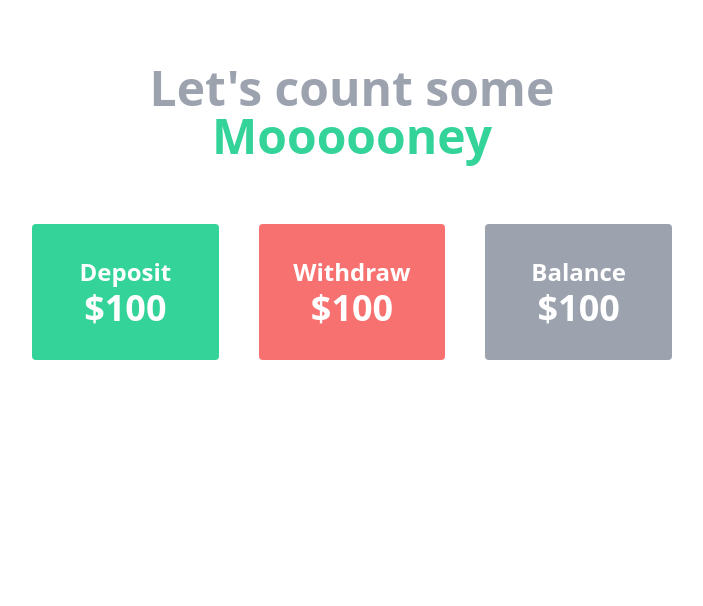
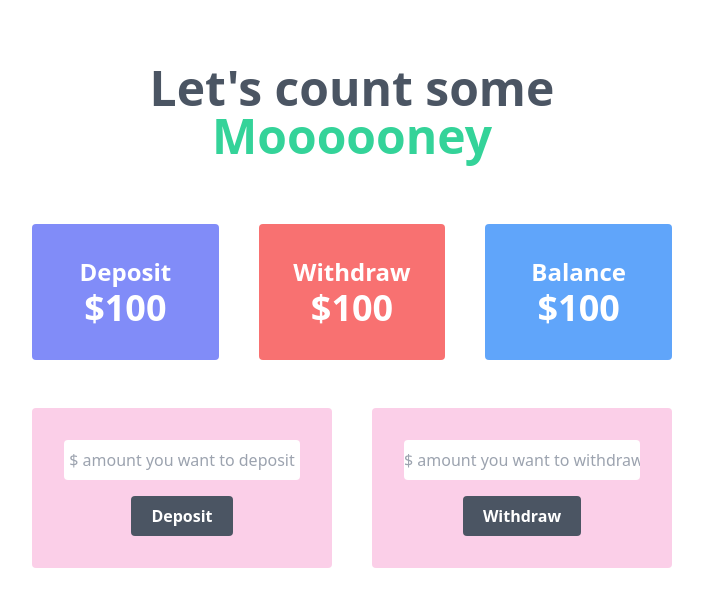
Before and after one commit to Abid-Hasan/ph-baap-er-bank, a plain HTML site: page account.html in a window 1280 px wide. Shown: the whole page, without its empty margins (288-991 px from the left). Drawn offline with nearby package versions, Linux system fonts and the light colour scheme.

Commit message:
design done

```diff
--- a/account.html
+++ b/account.html
@@ -12,11 +12,12 @@
 
 <body>
     <main class="lg:w-1/2 mx-auto mt-16 text-center">
-        <h1 class="text-5xl font-semibold text-gray-400">
+        <h1 class="text-5xl font-semibold text-gray-600">
             Let's count some <span class="text-green-400">Moooooney</span>
         </h1>
+        <!-- display section -->
         <section class="grid grid-cols-3 gap-10 mt-16">
-            <div class="bg-green-400 text-white p-8 rounded">
+            <div class="bg-indigo-400 text-white p-8 rounded">
                 <h3 class="text-2xl font-semibold">Deposit</h3>
                 <h3 class="text-4xl font-bold">$<span id="deposit-display">100</span></h3>
             </div>
@@ -24,9 +25,24 @@
                 <h3 class="text-2xl font-semibold">Withdraw</h3>
                 <h3 class="text-4xl font-bold">$<span id="withdraw-display">100</span></h3>
             </div>
-            <div class="bg-gray-400 text-white p-8 rounded">
+            <div class="bg-blue-400 text-white p-8 rounded">
                 <h3 class="text-2xl font-semibold">Balance</h3>
                 <h3 class="text-4xl font-bold">$<span id="balance-display">100</span></h3>
+            </div>
+        </section>
+        <!-- deposit-withdraw section -->
+        <section class="grid grid-cols-2 gap-10 my-12">
+            <div class="bg-pink-200 p-8 rounded">
+                <input class="block w-full text-center py-2 rounded" type="text" name="" id="deposit-input"
+                    placeholder="$ amount you want to deposit">
+                <button class="block font-bold bg-gray-600 px-5 py-2 text-white rounded mx-auto mt-4"
+                    id="deposit-button">Deposit</button>
+            </div>
+            <div class="bg-pink-200 p-8 rounded">
+                <input class="block w-full text-center py-2 rounded" type="text" name="" id="withdraw-input"
+                    placeholder="$ amount you want to withdraw">
+                <button class="block font-bold bg-gray-600 px-5 py-2 text-white rounded mx-auto mt-4"
+                    id="withdraw-button">Withdraw</button>
             </div>
         </section>
     </main>
```
Also changed, not shown: index.html (+1 -1 lines).
